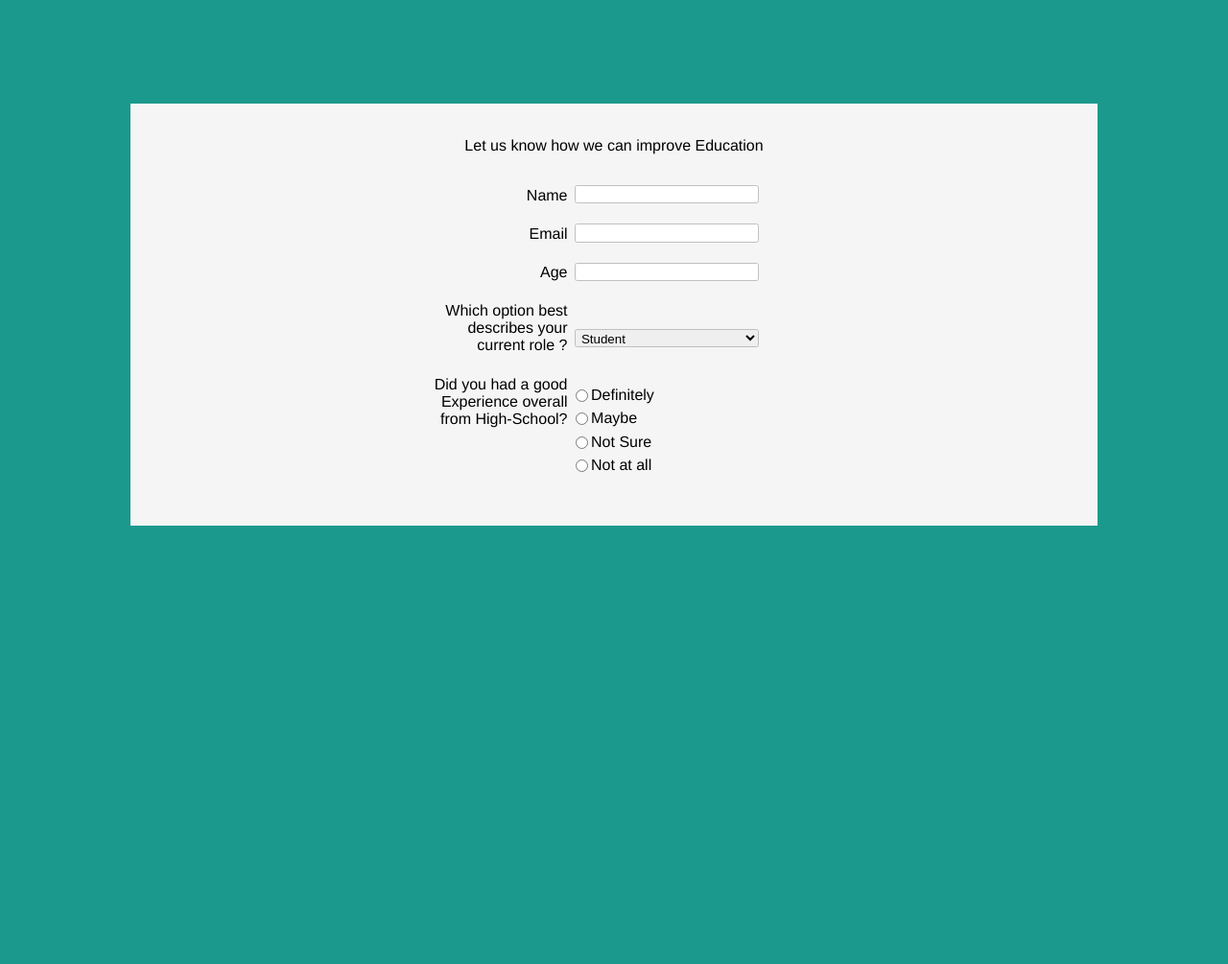
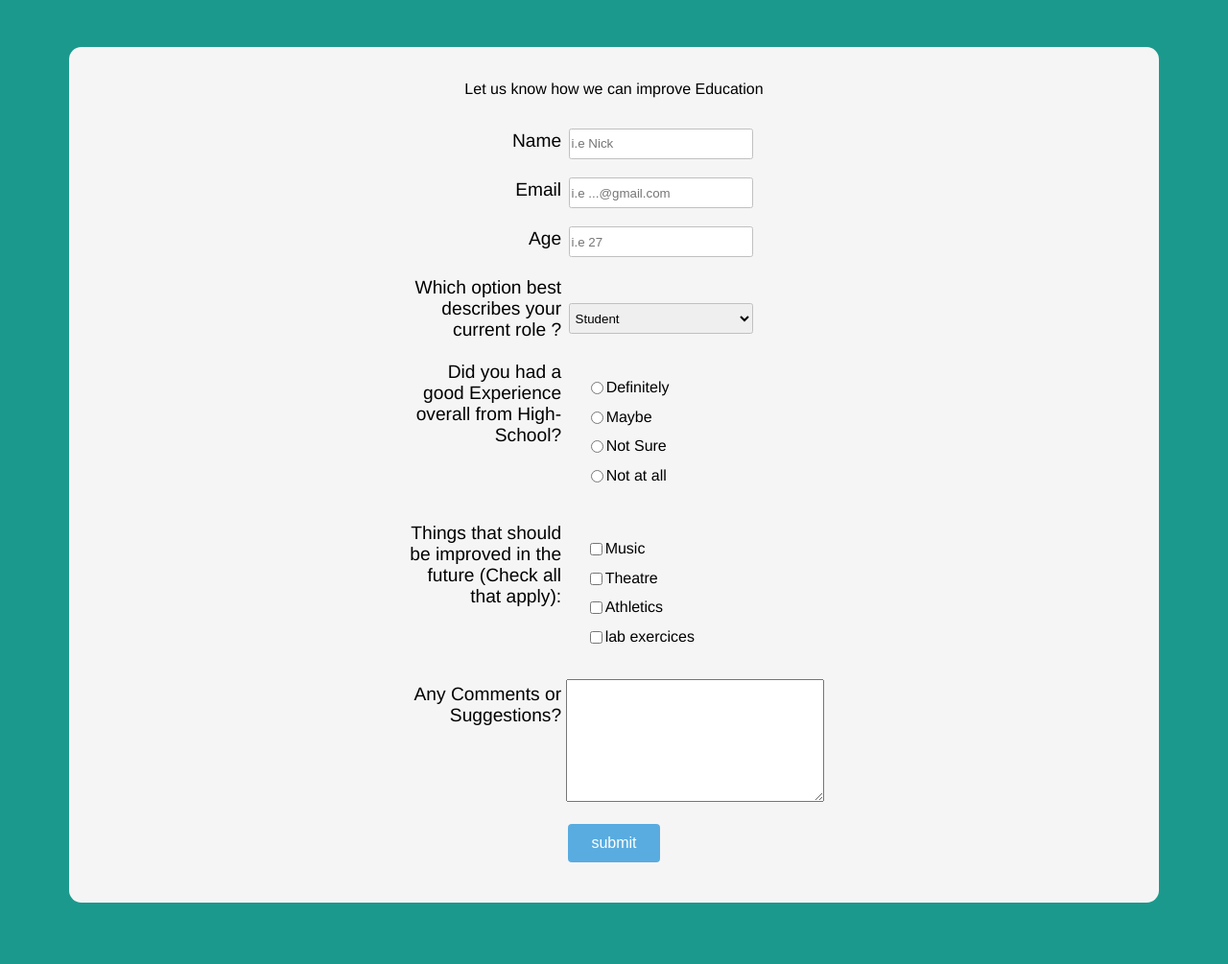
Before and after one commit to NickolasBenakis/SurveyForm, a plain HTML site: page index.html in a window 1280 px wide. Shown: the part 56-1061 px from the top of the page at 96% size. Before the commit the page ends 800 px from the top, so only its background shows below. Drawn offline with Linux system fonts and the light colour scheme.

Commit message:
Modify to pass the tests : passed 17/17

```diff
--- a/index.css
+++ b/index.css
@@ -4,13 +4,17 @@ body {
     text-align: center;
     font-family: 'Raleway', Helvetica, sans-serif;
 }
+#title{
+    margin: 1vw;
+}
 #box-container-1 {
     background: rgba(245,245,245,1);
-    margin: 10vw;
+    margin: 5vw;
     padding: 1.5vw;
     display: flex;
     flex-direction: column;
     justify-content: center;
+    border-radius: 1vw;
 }
 
 #box-row{
@@ -19,10 +23,6 @@ body {
     text-align: center;
     justify-content: center;
     margin: 1vw 0 1vw 0;
-}
-#box1 #box2{
-    /* text-align: center;
-    width: 25%; */
 }
 
 
@@ -33,6 +33,7 @@ body {
     vertical-align: top;
     padding: 0.12vw;
     margin: 0.25vw;
+    font-size: 1.5vw;
     }
 .inputs{
     display: inline-block;
@@ -41,7 +42,7 @@ body {
     vertical-align: middle;
 }
 .input-field {
-    height: 1.5vw;
+    height: 2.5vw;
     width: 15vw;
     padding: 0.12vw;
     margin: 0.25vw;
@@ -49,15 +50,37 @@ body {
     border-radius: 0.2vw;
 }
 .radio {
+    display: block;
     position: relative;
-    left: -4vw;
-    margin-left: 10px;
-    display: block;
-    padding-bottom: 0.5vw;
+    left: -2vw;
+    padding: 0.5vw;
 }
-#role{
+#dropdown{
     margin-top: 2.5vw;
 }
-.userRatings{
+
+.userRatings, input[type="checkbox"] {
     float: left;
 }
+.checkbox {
+    display: block;
+    position: relative;
+    left: -2vw;
+    padding: 0.5vw;
+}
+textarea {
+    margin: 0vw;
+    height: 10vw;
+    width: 21vw;
+}
+
+#submit {
+    background-color: #59ace0;
+    border-radius: 4px;
+    color: white;
+    font-size: 1em;
+    height: 40px;
+    width: 96px;
+    margin: 10px;
+    border: 0px solid;
+}
--- a/index.html
+++ b/index.html
@@ -21,26 +21,26 @@
             <div id="box2">
                 <div id="box-row">
                     <div class="labels">
-                    <label for="name">Name</label>
+                        <label id="name-label" for="name">Name</label>
                     </div>
                     <div class="inputs">
-                    <input class="input-field" type="text" name="name" id="name">
+                        <input class="input-field" type="text" name="name" id="name" placeholder="i.e Nick" required>
                     </div>
                 </div>
                 <div id="box-row">
                     <div class="labels">
-                    <label for="email">Email</label>
+                        <label id="email-label" for="email">Email</label>
                     </div>
                     <div class="inputs">
-                    <input  class="input-field" type="text" name="email" id="email">
+                        <input class="input-field" type="email" name="email" id="email" placeholder="i.e ...@gmail.com" required>
                     </div>
                 </div>
                 <div id="box-row">
                     <div class="labels">
-                    <label for="age">Age</label>
+                        <label id="number-label" for="age">Age</label>
                     </div>
                     <div class="inputs">
-                    <input  class="input-field" type="number" name="age" id="age">
+                        <input class="input-field" type="number" min="1" max="120" name="age" id="number" placeholder="i.e 27" required>
                     </div>
                 </div>
                 <div id="box-row">
@@ -49,7 +49,7 @@
                         </label>
                     </div>
                     <div class="inputs">
-                    <select class="input-field" name="role" id="role">
+                        <select class="input-field" name="role" id="dropdown">
                             <option value="student">Student</option>
                             <option value="fullTimeJob">Full-Time Job</option>
                             <option value="partTimeJob">Part-Time Job</option>
@@ -87,7 +87,44 @@
                         </ul>
                     </div>
                 </div>
-
+                <div id="box-row">
+                    <div class="labels">
+                        <label for="">Things that should be improved in the future
+                            (Check all that apply):</label>
+                    </div>
+                    <div class="inputs">
+                        <ul id="preferences" style="list-style: none;">
+                            <li class="checkbox">
+                                <label for="music">Music</label>
+                                <input type="checkbox" name="music" id="music" value="1">
+                            </li>
+                            <li class="checkbox">
+                                <label for="theatre">Theatre</label>
+                                <input type="checkbox" name="theatre" id="theatre" value="2">
+                            </li>
+                            <li class="checkbox">
+                                <label for="athletics">Athletics</label>
+                                <input type="checkbox" name="athletics" id="athletics" value="3">
+                            </li>
+                            <li class="checkbox">
+                                <label for="lab">lab exercices</label>
+                                <input type="checkbox" name="lab" id="lab" value="4">
+                            </li>
+                        </ul>
+                    </div>
+                </div>
+                <div id="box-row">
+                    <div class="labels">
+                        <label for="comments">Any Comments or Suggestions?</label>
+                    </div>
+                    <div class="inputs">
+                        <textarea name="comments" id="" cols="30" rows="10" placeholder="Enter your Comments here...">
+                        </textarea>
+                    </div>
+                </div>
+                <div id="box-row">
+                    <input type="submit" id="submit" value="submit">
+                </div>
             </div>
         </div>
     </form>
```
Lines whose indentation alone changed are shown as unchanged.
